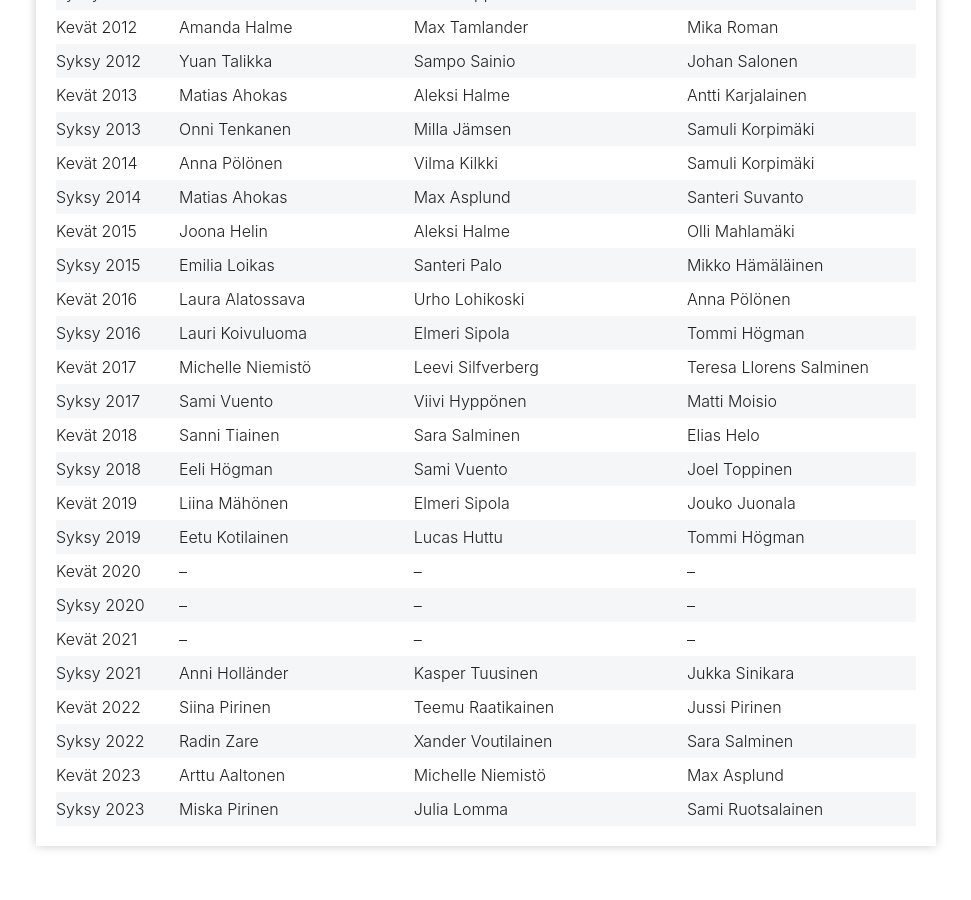
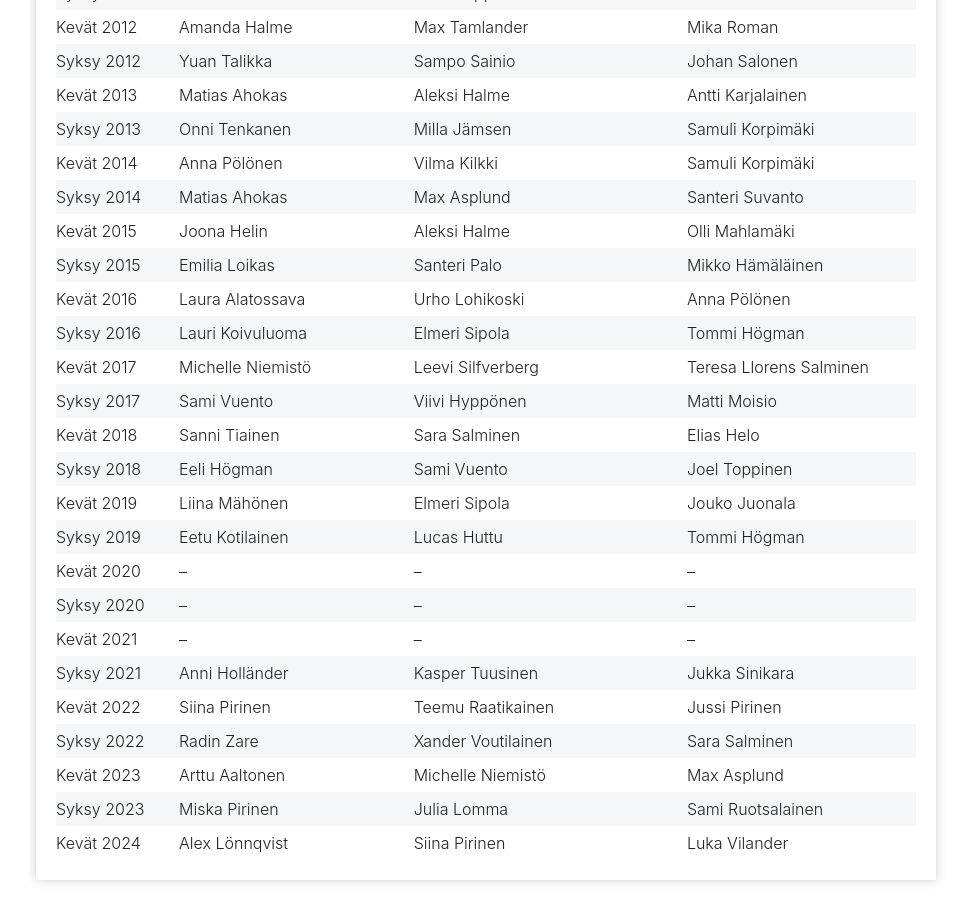
Before and after one commit to omahlama/eramiekkailu.fi, a Jekyll site: the page built from kauden-miekkailijat/index.md, in a window 1280 px wide and 900 px high, scrolled down 1738 px. Shown: the whole window, without its empty margins (154-1125 px from the left). Built offline with Jekyll 4.4.1, drawn with Linux system fonts in a browser that asks for light colours; nearby versions of some CDN libraries; before the commit the page ends 2604 px from its top, so only the background shows below that.

Commit message:
Kauden miekkailijat kevät 2024

```diff
--- a/kauden-miekkailijat/index.md
+++ b/kauden-miekkailijat/index.md
@@ -63,3 +63,4 @@ Timo Sarpola oli jaoston erittäin pitkäaikainen jäsen, hän aloitti miekkailu
 | Syksy 2022 | Radin Zare | Xander Voutilainen | Sara Salminen |
 | Kevät 2023 | Arttu Aaltonen | Michelle Niemistö | Max Asplund |
 | Syksy 2023 | Miska Pirinen | Julia Lomma | Sami Ruotsalainen |
+| Kevät 2024 | Alex Lönnqvist | Siina Pirinen | Luka Vilander |
```
